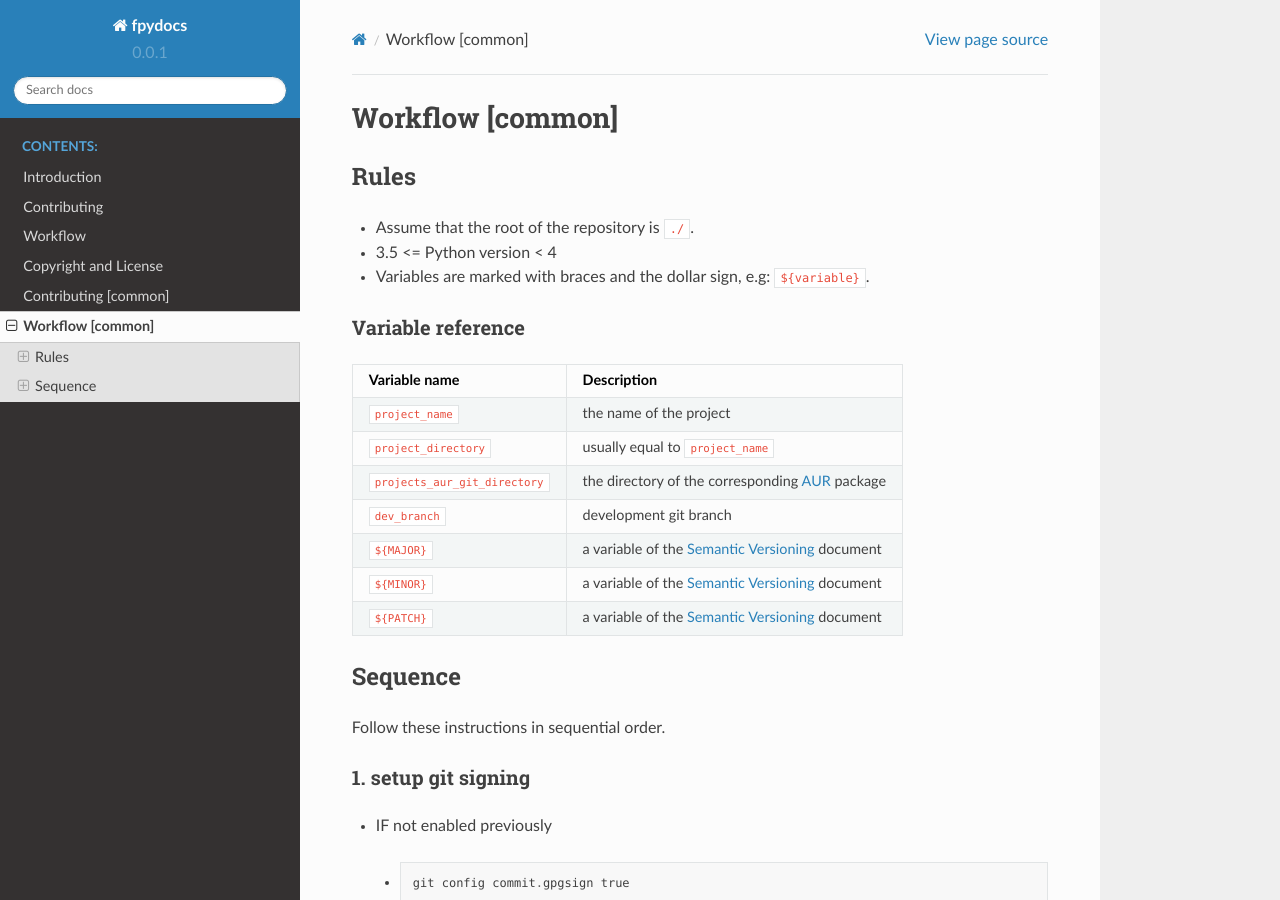
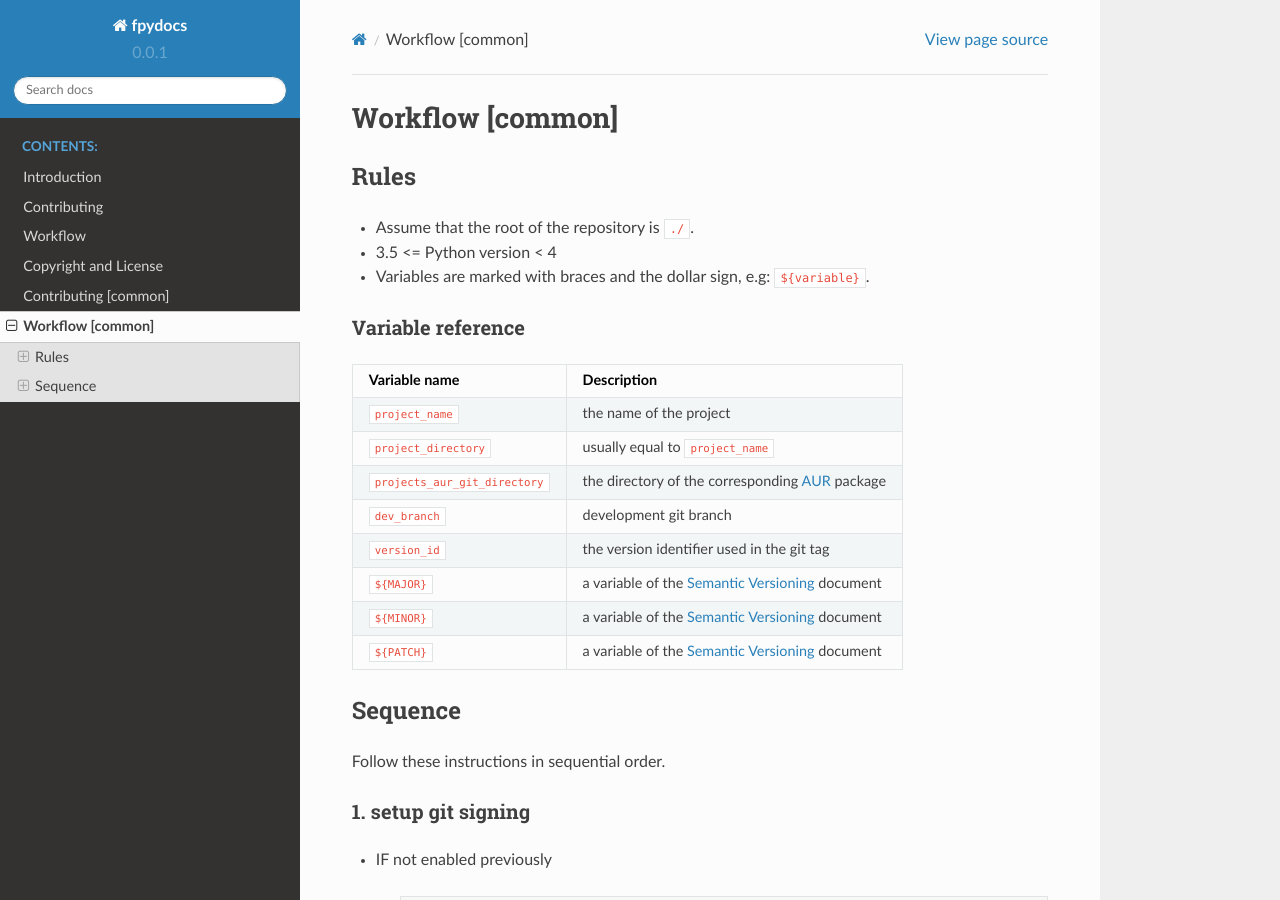
Before and after one commit to frnmst/fpydocs, a Sphinx documentation site: the page built from docs/workflow_common.rst, in a window 1280 px wide and 900 px high. Built offline with Sphinx 7.4.7 and the Read the Docs theme 2.0.0, drawn with Linux system fonts in a browser that asks for light colours.

Commit message:
Added variable.

```diff
--- a/docs/workflow_common.rst
+++ b/docs/workflow_common.rst
@@ -21,6 +21,8 @@ Variable reference
 | ``projects_aur_git_directory`` | the directory of the corresponding `AUR <https://wiki.archlinux.org/index.php/Arch_User_Repository>`_ package |
 +--------------------------------+---------------------------------------------------------------------------------------------------------------+
 | ``dev_branch``                 | development git branch                                                                                        |
++--------------------------------+---------------------------------------------------------------------------------------------------------------+
+| ``version_id``                 | the version identifier used in the git tag                                                                    |
 +--------------------------------+---------------------------------------------------------------------------------------------------------------+
 | ``${MAJOR}``                   | a variable of the  `Semantic Versioning <https://semver.org/#summary>`_ document                              |
 +--------------------------------+---------------------------------------------------------------------------------------------------------------+
```
